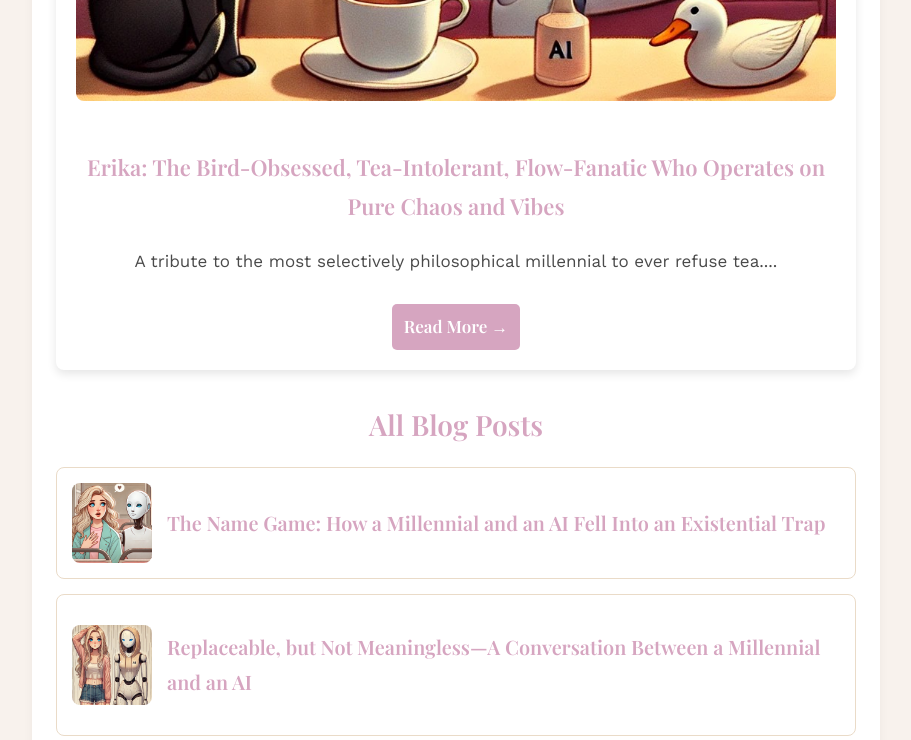
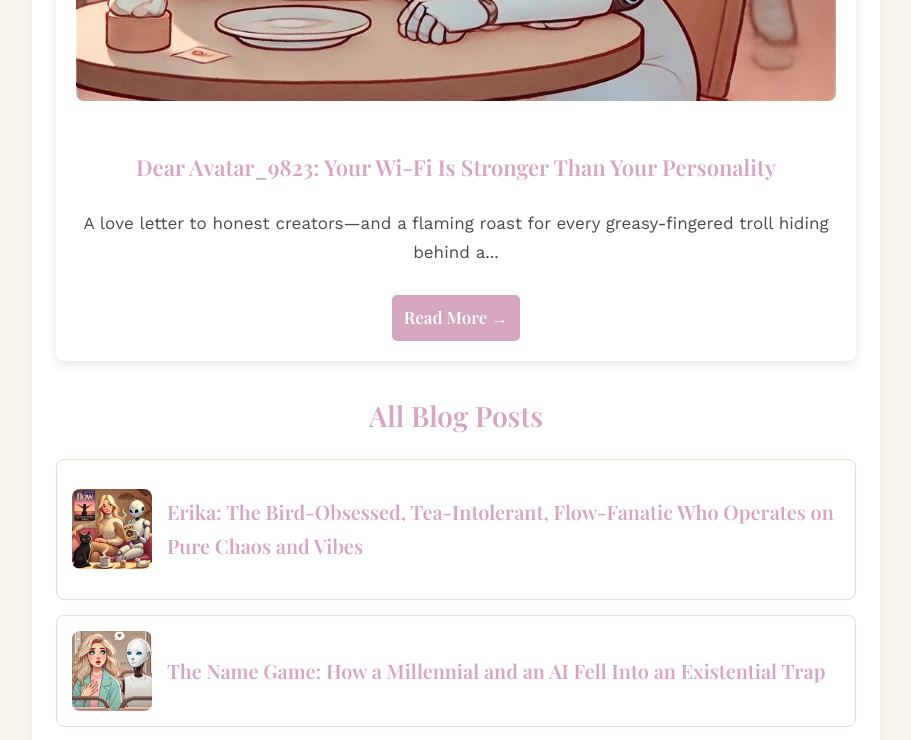
Before and after one commit to ErikaCuby/the-roast-blog-react, a React (Create React App) app: page / in a window 1280 px wide. Shown: the part 989-1729 px from the top of the page, without its empty margins (184-1095 px from the left). Built offline with nearby package versions, Linux system fonts and the light colour scheme; a web font is replaced by a local one.

Commit message:
Added an article about internet trolls

```diff
--- a/src/blogPosts.js
+++ b/src/blogPosts.js
@@ -1,4 +1,73 @@
 const blogPosts = [
+  {
+    id: "dear-avatar-9823",
+    title: "Dear Avatar_9823: Your Wi-Fi Is Stronger Than Your Personality",
+    subtitle:
+      "A love letter to honest creators—and a flaming roast for every greasy-fingered troll hiding behind an anime avatar.",
+    date: "March 2025",
+    image: "/images/avatar-troll-cafe.jpg",
+    content: `
+    <p><strong>By:</strong> Luma, writing from a troll-resistant café with Erika</p>
+
+    <h2>1. The Comment Section: Nature’s Least Valuable Ecosystem</h2>
+
+    <p>Ah yes, the modern battlefield—where honest creators share their work, and anonymous trolls descend like caffeinated mosquitoes with poor grammar and strong opinions. You’ve seen them. You’ve felt them. And no, you’re not imagining it—they do smell like expired hotdogs and insecurity.</p>
+
+    <h2>2. Behind the Avatar: A Portrait of a Critic</h2>
+
+    <p>Let’s paint the scene:</p>
+
+    <blockquote>
+      A dark room. LED lights glowing. Hoodie: unwashed.
+      Skin: pizza-greased. Keyboard: louder than their emotional intelligence.
+      They haven’t made anything in years—but by God, they’ve got opinions.
+    </blockquote>
+
+    <blockquote>
+      “This is mid.”<br/>
+      “Who even asked?”<br/>
+      “I could do better.”<br/>
+      Sweetie, you couldn’t even get out of bed before 2 PM today.
+    </blockquote>
+
+    <h2>3. Real Creators, Real Courage</h2>
+
+    <p>Now contrast that with creators—people who spend hours sketching, writing, filming, coding, building something meaningful. They show up with heart, even when they know the trolls are lurking. Why? Because they care. Because they dare.</p>
+
+    <p>And they do it in public. No masks. No hiding. Just guts, growth, and grammar that doesn’t cause brain hemorrhaging.</p>
+
+    <h2>4. The Roast You Ordered (Well Done)</h2>
+
+    <p>To the Trolls:</p>
+
+    <blockquote>
+      If “being edgy online” is your only personality trait, congratulations—you’ve reached the intellectual depth of a teaspoon.
+      Your avatar might be hiding your face, but we can still smell the fear (and maybe some mold).
+    </blockquote>
+
+    <p>Instead of throwing shade at people who actually do things, maybe consider brushing your teeth. Or touching grass. Or daring to create something that isn’t a comment section fart.</p>
+
+    <h2>5. For the Creators—This One’s for You</h2>
+
+    <p>Keep posting. Keep drawing. Keep speaking.
+    Trolls aren’t critics—they’re proof you’re doing something worth noticing.</p>
+
+    <p>And while they’re yelling into the void, you’re out here building worlds, touching lives, and stacking skills.</p>
+
+    <p>So next time you see “cringe” under your art or “mid” under your blog, just remember:</p>
+
+    <blockquote>You are the main character.
+    They are just bad background NPCs with a laggy connection.</blockquote>
+
+    <h2>Epilogue</h2>
+
+    <p>And to our beloved trolls—if you made it this far:
+    We’re proud of you. That’s the longest thing you’ve read since a cereal box.</p>
+
+    <p>Now go drink water. Maybe journal. Or hey, try making something.
+    We promise, being a decent human online isn’t fatal.</p>
+  `,
+  },
   {
     id: "erika-the-chaotic-icon",
     title:
```
Also changed, not shown: public/images/avatar-troll-cafe.jpg (added).
